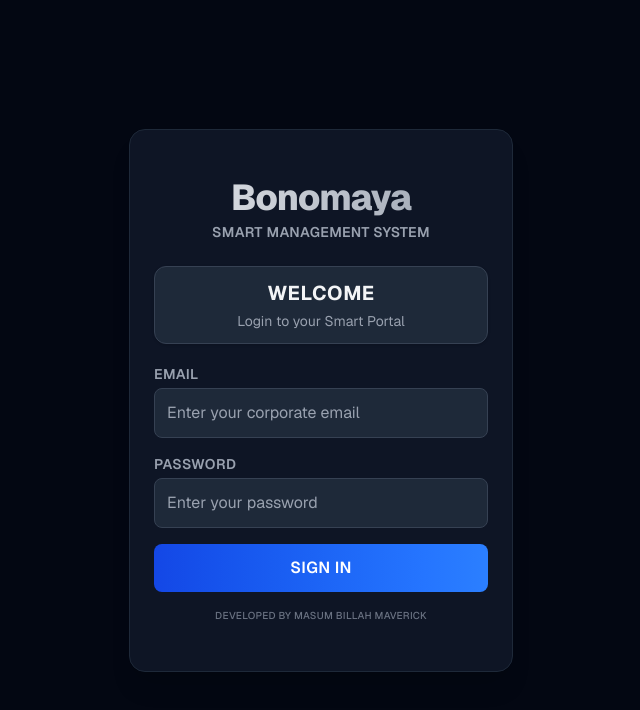
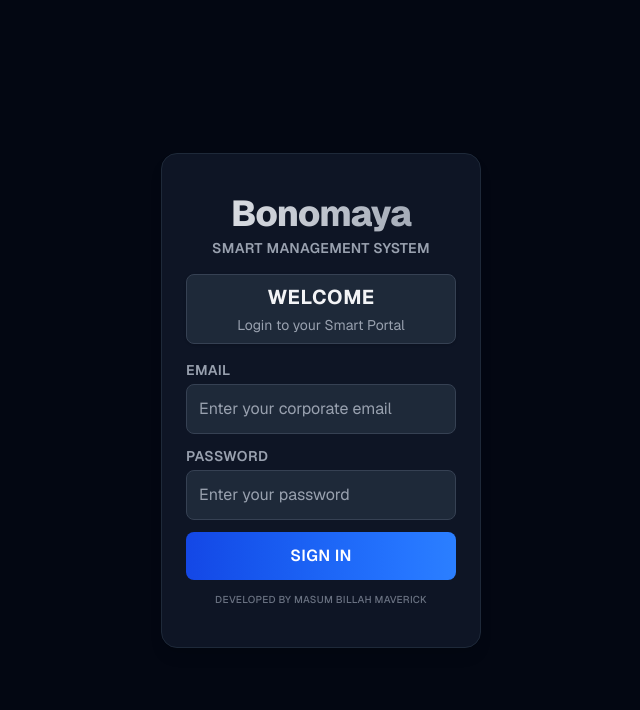
Before and after one commit to masumbillah-swe/bonomaya-management, a Next.js app: page /login in a window 1280 px wide. Shown: the top 710 px of the page, without its empty margins (319-959 px from the left). Built offline with nearby package versions, Linux system fonts and the light colour scheme; no server answers.

Commit message:
Fixed all errors and implemented Enterprise Admin Panel

```diff
--- a/app/login/page.js
+++ b/app/login/page.js
@@ -49,11 +49,11 @@ export default function LoginPage() {
     <div className="min-h-screen flex items-center justify-center bg-gray-950 font-sans px-4">
 
       {/* Compact Login Card */}
-      <div className={`w-full max-w-sm rounded-2xl shadow-xl bg-gray-900/90 backdrop-blur-sm border border-gray-800
-        ${isMobile ? "px-5 py-10" : "px-6 py-12"}`}>
+      <div className={`w-full max-w-xs rounded-2xl shadow-lg bg-gray-900/90 backdrop-blur-sm border border-gray-800
+        ${isMobile ? "px-4 py-8" : "px-6 py-10"}`}>
 
         {/* Branding */}
-        <div className="text-center mb-6">
+        <div className="text-center mb-4">
           <h1 className={`font-extrabold tracking-tight text-transparent bg-clip-text bg-gradient-to-r from-gray-200 to-gray-400 text-3xl sm:text-4xl`}>
             Bonomaya
           </h1>
@@ -62,8 +62,8 @@ export default function LoginPage() {
           </p>
         </div>
 
-        {/* Boxed Welcome Message */}
-        <div className="text-center mb-5 border border-gray-700 rounded-xl py-3 px-4 bg-gray-800 shadow-sm">
+        {/* Welcome Box */}
+        <div className="text-center mb-4 border border-gray-700 rounded-lg py-2 px-3 bg-gray-800 shadow-sm">
           <h2 className="font-bold text-gray-100 text-lg sm:text-xl tracking-wide uppercase">
             Welcome
           </h2>
@@ -73,7 +73,7 @@ export default function LoginPage() {
         </div>
 
         {/* Form */}
-        <form onSubmit={handleLogin} className="space-y-4">
+        <form onSubmit={handleLogin} className="space-y-3">
           <div>
             <label className="block text-gray-400 text-sm font-semibold mb-1 uppercase tracking-wide">Email</label>
             <input
@@ -112,7 +112,7 @@ export default function LoginPage() {
         </form>
 
         {/* Footer */}
-        <p className="text-center text-gray-500 text-[9px] sm:text-[10px] mt-4 uppercase tracking-wide font-medium">
+        <p className="text-center text-gray-500 text-[9px] sm:text-[10px] mt-3 uppercase tracking-wide font-medium">
           Developed by Masum Billah Maverick
         </p>
       </div>
```
